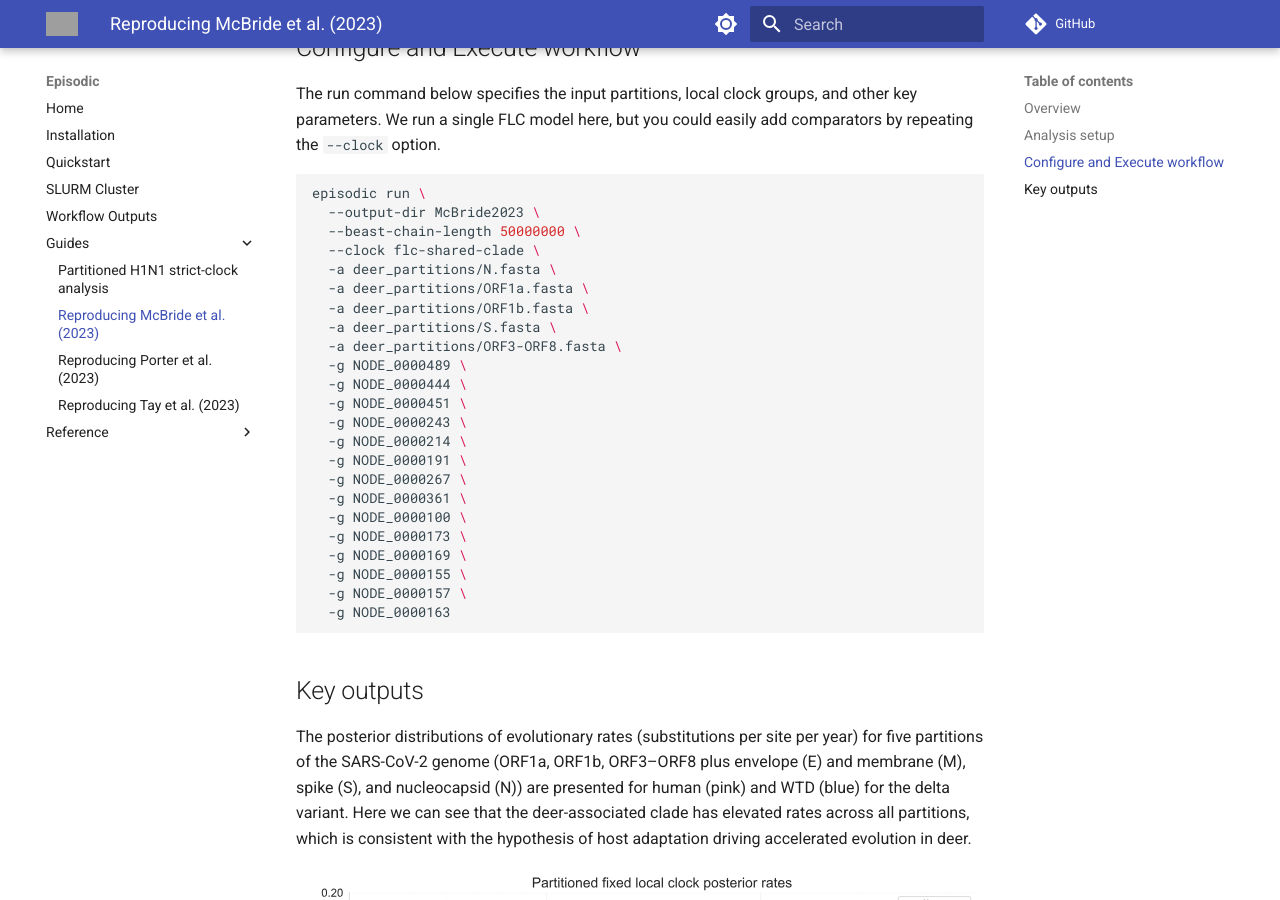
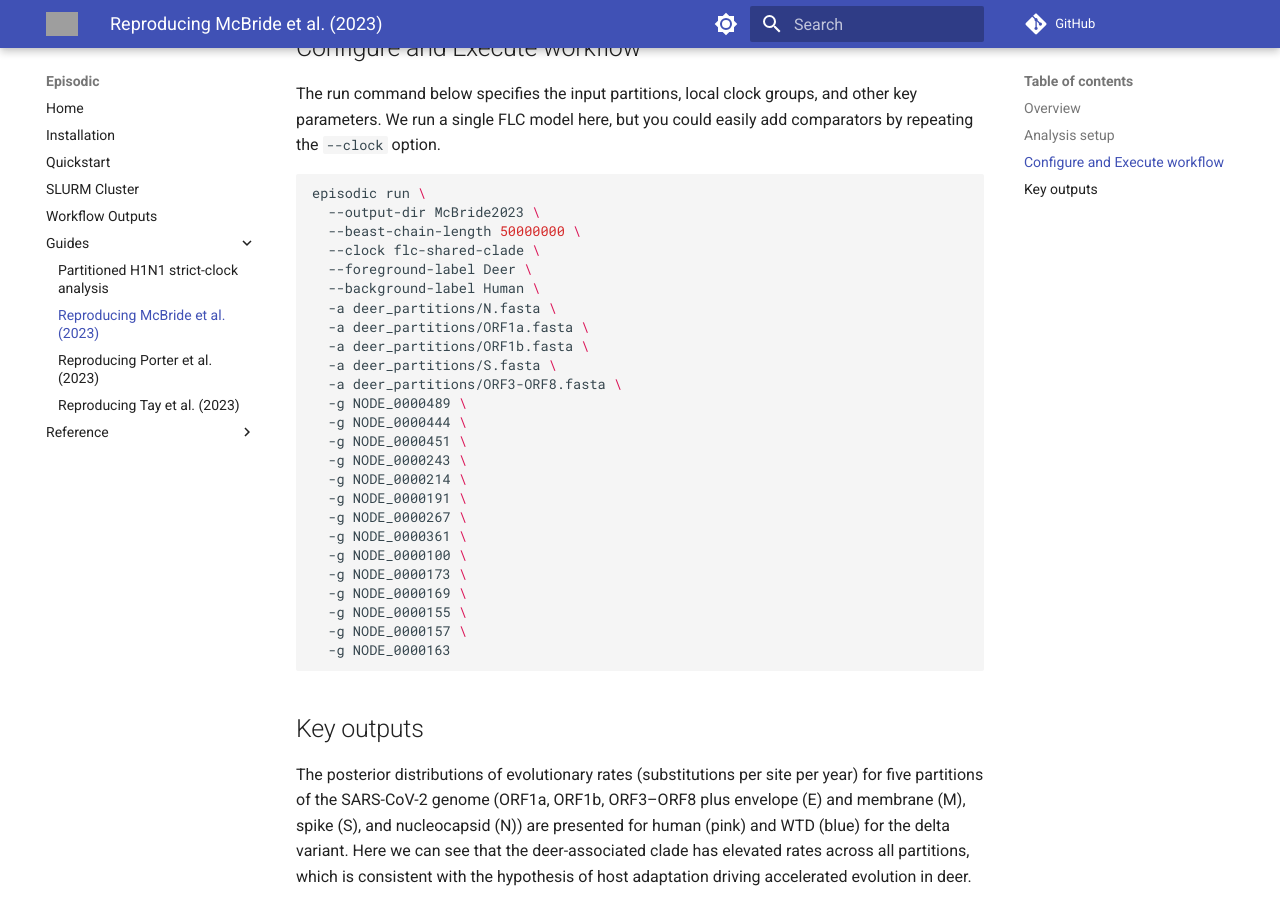
Before and after one commit to Wytamma/episodic, an MkDocs documentation site: the page built from docs/guides/McBride2023.md, in a window 1280 px wide and 900 px high, scrolled down 1290 px. Built offline with MkDocs 1.6.1 and Material for MkDocs 9.7.7, drawn with Linux system fonts in a browser that asks for light colours; comment, search, counter and statistics services are not loaded; grey boxes are pictures that could not be loaded.

Commit message:
Add foreground and background labels to McBride2023 workflow command

```diff
--- a/docs/guides/McBride2023.md
+++ b/docs/guides/McBride2023.md
@@ -34,6 +34,8 @@ episodic run \
   --output-dir McBride2023 \
   --beast-chain-length 50000000 \
   --clock flc-shared-clade \
+  --foreground-label Deer \
+  --background-label Human \
   -a deer_partitions/N.fasta \
   -a deer_partitions/ORF1a.fasta \
   -a deer_partitions/ORF1b.fasta \
```
